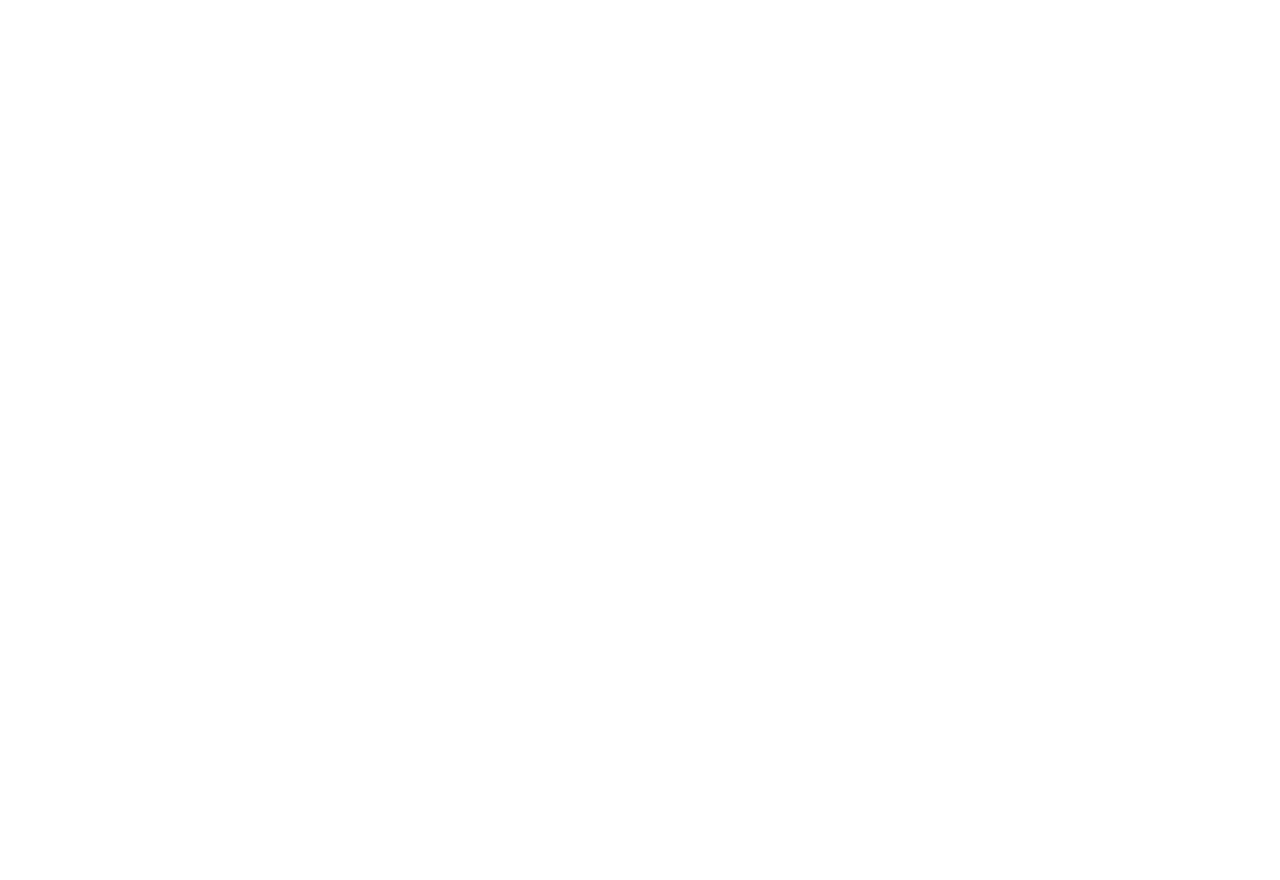
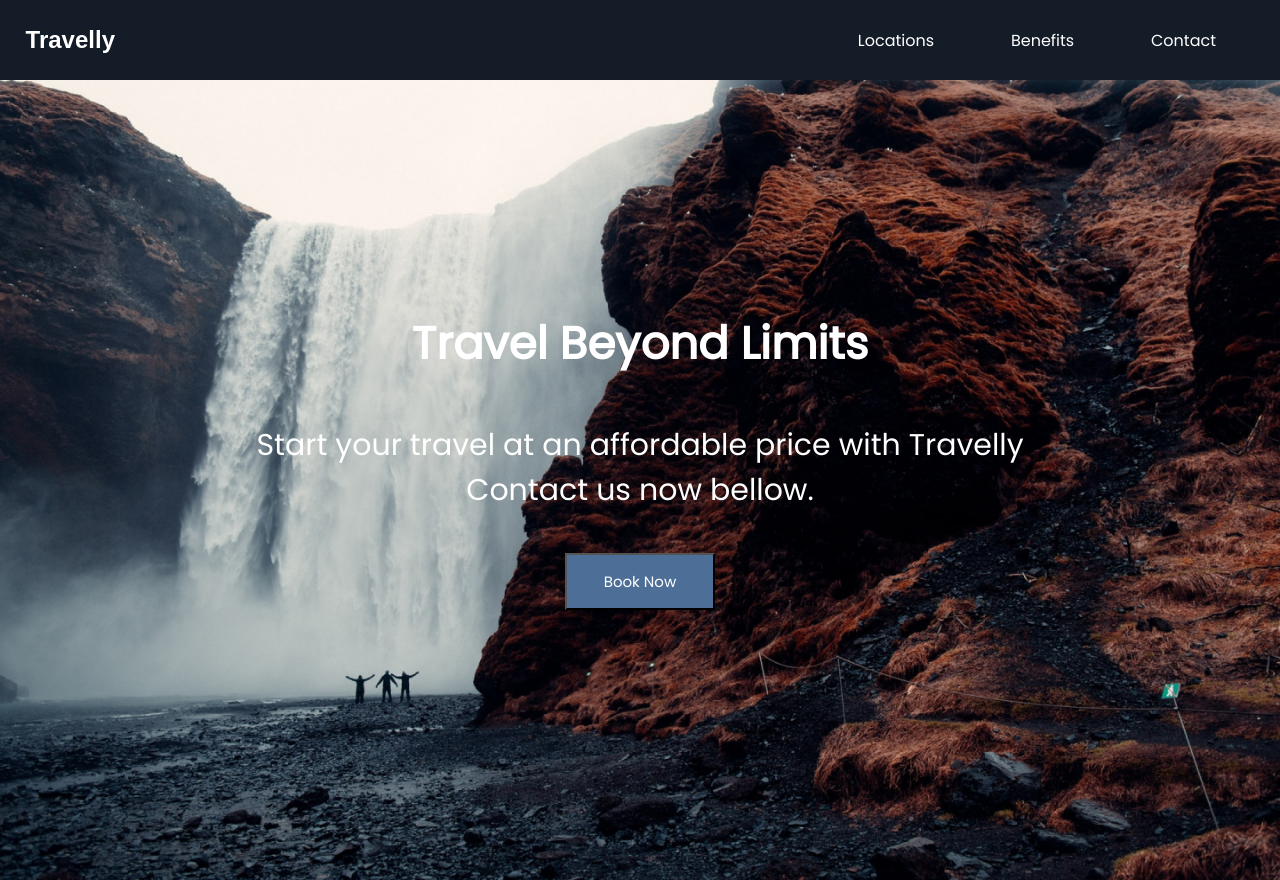
Before and after one commit to StaceyPeters01/p1-html-css, a plain HTML site: page w8/index.html in a window 1280 px wide. Shown: the top 880 px of the page. Before the commit the page ends 800 px from the top, so only its background shows below. Drawn offline with Linux system fonts and the light colour scheme; a web font is replaced by a local one.

Commit message:
eind opdracht CSS begin

```diff
--- a/w8/index.html
+++ b/w8/index.html
@@ -5,9 +5,45 @@
     <meta http-equiv="X-UA-Compatible" content="IE=edge">
     <meta name="viewport" content="width=device-width, initial-scale=1.0">
     <title>Document</title>
+    <link rel="preconnect" href="https://fonts.googleapis.com">
+    <link rel="preconnect" href="https://fonts.gstatic.com" crossorigin>
+    <link href="https://fonts.googleapis.com/css2?family=Pattaya&display=swap" rel="stylesheet">
+    <link rel="preconnect" href="https://fonts.googleapis.com">
+    <link rel="preconnect" href="https://fonts.gstatic.com" crossorigin>
+    <link href="https://fonts.googleapis.com/css2?family=Poppins&display=swap" rel="stylesheet">
     <link rel="stylesheet" href="style.css">
 </head>
 <body>
+    <header>
+        <nav>
+            <h1>Travelly</h1>
+            <ul>
+                <li> <a href="#locations">Locations</a> </li>
+                <li> <a href="#benefits">Benefits</a> </li>
+                <li> <a href="#contact">Contact</a> </li>
+            </ul>
+        </nav>
+    </header>
+    <main>
+      <section id="book">
+        <h2 id="limits">Travel Beyond Limits</h2><br>
+        <p class="sec1">Start your travel at an affordable price with Travelly </p>
+        <p class="sec1">Contact us now bellow.</p>
+        <button id="book-btn">Book Now</button>
+      </section>
 
+      <section id="locations">
+        <h2 id="underlined">Time to explore.</h2>
+        <p> Has your dream always been to visit New York?</p>
+        <p>We can make it possible for you</p>
+      </section>
+
+      <section id="benefits">
+        <div id="header-benefits">
+            <h2>The Perfect Travel Expierence.</h2>
+            <p>We cover everything from picking the perfect hotel, flight and travelling destination</p>
+        </div>
+      </section>
+    </main>
 </body>
 </html>
--- a/w8/style.css
+++ b/w8/style.css
@@ -0,0 +1,88 @@
+*{
+    margin: 0;
+    padding: 0;
+    box-sizing: border-box;
+    font-family: 'Poppins', sans-serif;
+}
+nav{
+    height: 10vh;
+    background-color: #131c27;
+    color: white;
+    display: flex;
+    flex-direction: row;
+    justify-content: space-between;
+    align-items: center;
+}
+header{
+    min-height: 10vh;
+    position: sticky;
+    top: 0px;
+}
+ul{
+    display: flex;
+    flex-direction: row;
+    list-style: none;
+    padding-right: 5vw;
+}
+li{
+    padding-left: 6vw;
+}
+h1{
+    font-family: 'Pattaya', sans-serif;
+    padding-left: 2vw;
+}
+#book{
+    display: flex;
+    flex-direction: column;
+    justify-content: center;
+    align-items: center;
+    width: 100vw;
+    height: 100vh;
+    background-image: url(/img/landing-page.jpg);
+    background-repeat: no-repeat;
+    background-size: 100vw 100vh;
+    color: white;
+    font-size: 30px;
+}
+#book-btn{
+    color: white;
+    background-color: #4c6e97;
+    margin: 40px;
+    padding: 15px 37px 15px 37px;
+    font-size: 15px;
+    text-decoration: none;
+}
+#locations{
+    display: flex;
+    flex-direction: column;
+    justify-content: center;
+    align-items: flex-start;
+    width: 100vw;
+    height: 100vh;
+    background-image: url(/img/new-york-page.png);
+    background-repeat: no-repeat;
+    background-size: 100vw 100vh;
+    background-color: rgb(176, 172, 172);
+    color: white;
+    font-size: 30px;
+    padding-left: 6vw;
+}
+#underlined{
+    border-bottom: white;
+    border-bottom-style: solid;
+    border-width: 5px;
+}
+a {
+    color: white;
+    text-decoration: none;
+}
+#benefits{
+    width: 100vw;
+    height: 100vh;
+}
+#header-benefits{
+    display: flex;
+    flex-direction: column;
+    justify-content: flex-start;
+    align-items: center;
+}
```
